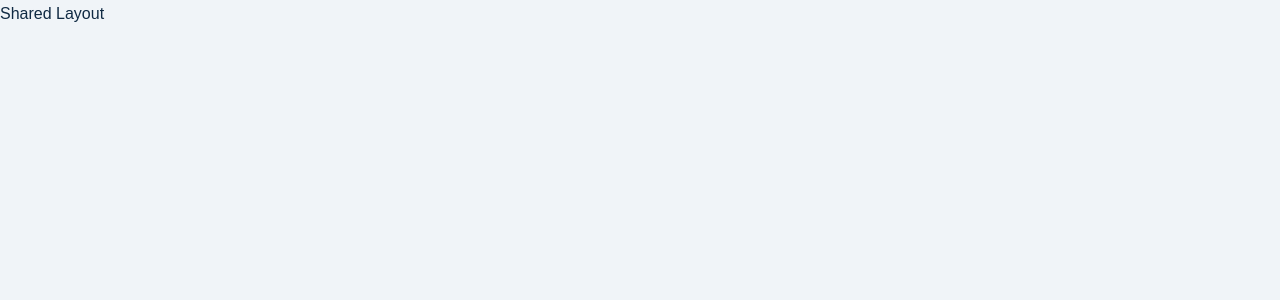
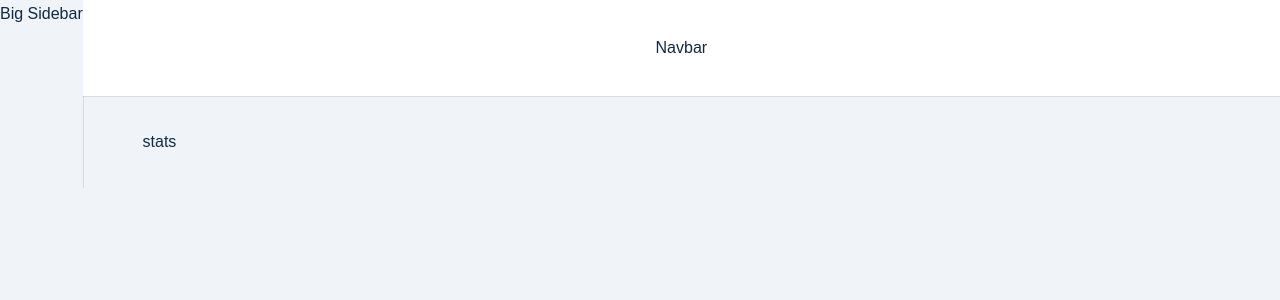
Before and after one commit to AlaaDesouky/jobify, a React (Create React App) app: page / in a window 1280 px wide. Shown: the top 300 px of the page. Built offline with nearby package versions, Linux system fonts and the light colour scheme; sample sign-in values are in the browser's storage.

Commit message:
Shared layout structure

```diff
--- a/package.json
+++ b/package.json
@@ -8,6 +8,7 @@
     "normalize.css": "^8.0.1",
     "react": "^17.0.2",
     "react-dom": "^17.0.2",
+    "react-icons": "^4.3.1",
     "react-router-dom": "^6.3.0",
     "react-scripts": "5.0.0",
     "styled-components": "^5.3.3"
--- /dev/null
+++ b/src/components/BigSidebar.js
@@ -0,0 +1,10 @@
+import Wrapper from '../assets/wrappers/BigSidebar'
+const BigSidebar = () => {
+  return (
+    <Wrapper>
+      Big Sidebar
+    </Wrapper>
+  )
+}
+
+export default BigSidebar
--- /dev/null
+++ b/src/components/Navbar.js
@@ -0,0 +1,10 @@
+import Wrapper from '../assets/wrappers/Navbar'
+const Navbar = () => {
+  return (
+    <Wrapper>
+      Navbar
+    </Wrapper>
+  )
+}
+
+export default Navbar
--- /dev/null
+++ b/src/components/SmallSidebar.js
@@ -0,0 +1,10 @@
+import Wrapper from '../assets/wrappers/SmallSidebar'
+const SmallSidebar = () => {
+  return (
+    <Wrapper>
+      Small Sidebar
+    </Wrapper>
+  )
+}
+
+export default SmallSidebar
--- a/src/components/index.js
+++ b/src/components/index.js
@@ -1,5 +1,8 @@
 import Logo from "./Logo";
 import FormRow from './FormRow'
 import Alert from "./Alert";
+import BigSidebar from './BigSidebar'
+import Navbar from './Navbar'
+import SmallSidebar from './SmallSidebar'
 
-export { Logo, FormRow, Alert }
+export { Logo, FormRow, Alert, BigSidebar, Navbar, SmallSidebar }
--- a/src/pages/dashboard/SharedLayout.js
+++ b/src/pages/dashboard/SharedLayout.js
@@ -1,9 +1,22 @@
-
+import { Outlet } from 'react-router-dom'
+import Wrapper from '../../assets/wrappers/SharedLayout'
+import { BigSidebar, Navbar, SmallSidebar } from '../../components'
+import { useAppContext } from '../../context/appContext'
 const SharedLayout = () => {
+  const { user } = useAppContext()
   return (
-    <div>
-      Shared Layout
-    </div>
+    <Wrapper>
+      <main className="dashboard">
+        <SmallSidebar />
+        <BigSidebar />
+        <div>
+          <Navbar />
+          <div className="dashboard-page">
+            <Outlet />
+          </div>
+        </div>
+      </main>
+    </Wrapper>
   )
 }
 
```
Also changed, not shown: 1 other file (tests, documents, lock files or other folders).
